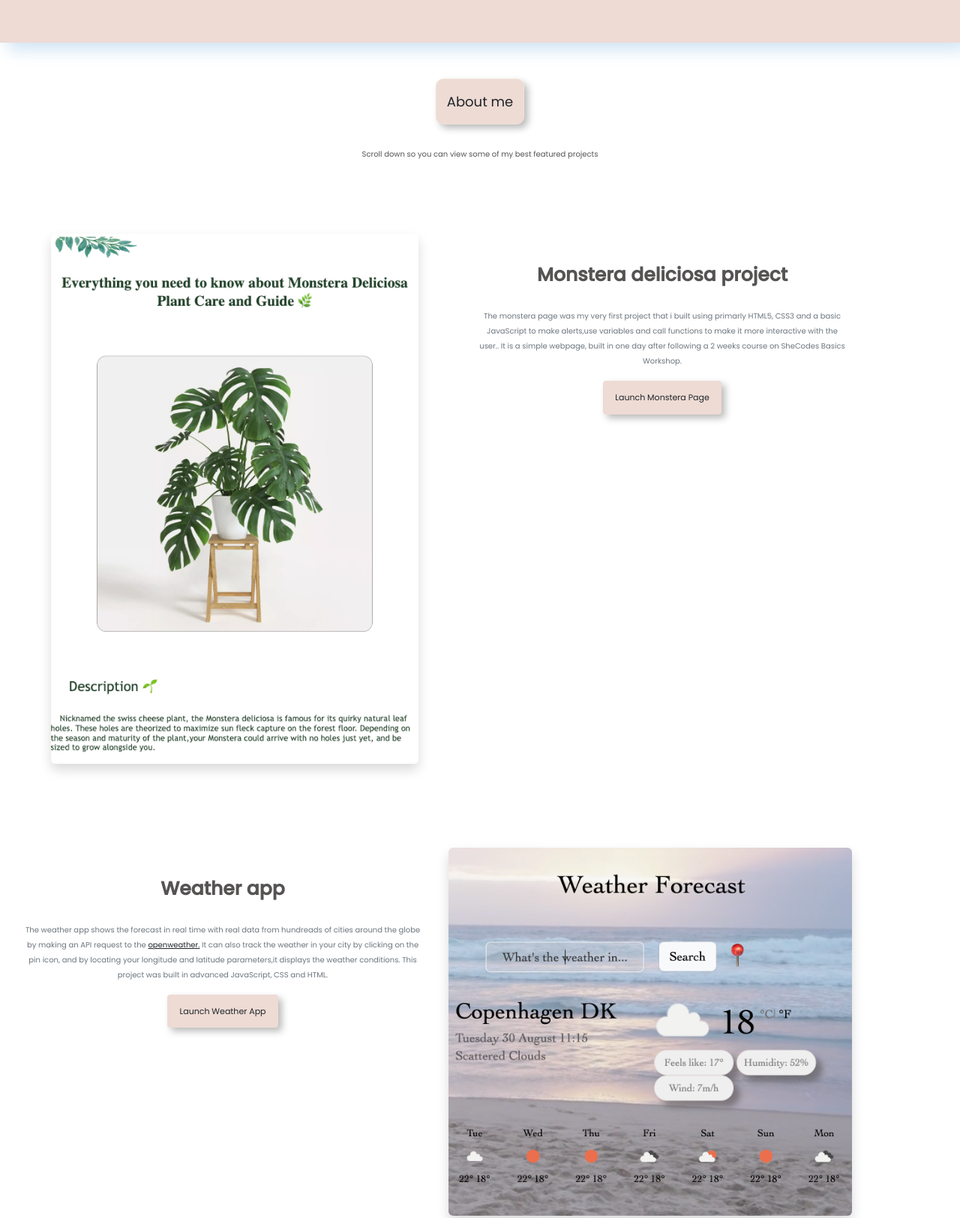
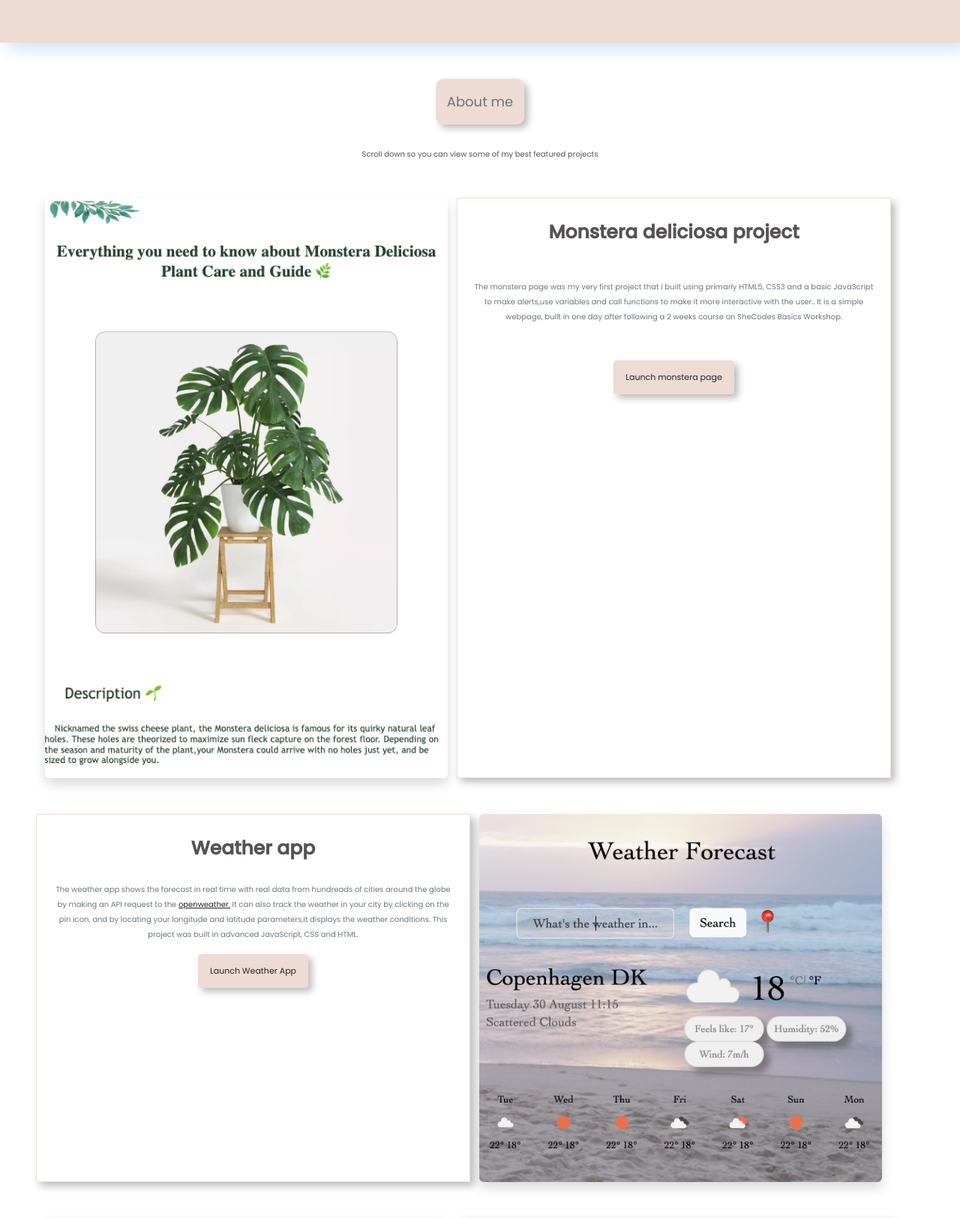
Before and after one commit to larissa1992/porfolio-project, a plain HTML site: page index.html in a window 1280 px wide. Shown: the part 438-2063 px from the top of the page at 75% size. Drawn offline with nearby package versions, Linux system fonts and the light colour scheme.

Commit message:
Margin corrections and added a border to the text

```diff
--- a/index.html
+++ b/index.html
@@ -25,8 +25,7 @@
 </head>
 
 <body>
-
-    <nav class="ms-0 mb-0 d-flex justify-content-between">
+    <nav class="ms-3 mb-0 d-flex justify-content-between">
         <a href="/">
             <img src="/images/logo.png" alt="Logo" class="logo d-none d-md-block">
             <img src="/images/logo-small.png" alt="logo-small" class="logo d-block d-md-none ms-0" width="
@@ -59,35 +58,36 @@
     </div>
 
     <div class="text-center mt-5">
-        <a href="/about.html" class="btn about-link" title="About Larissa Adina">About me
+        <a href="/about.html" class="btn about-link text-muted" title="About Larissa Adina">About me
         </a>
     </div>
-    <p class="text-center"> Scroll down so you can view some of my best featured projects </p>
-    <div class="container mt-5 ms-2">
-        <div class="row">
-            <div class="col m-5 d-none d-md-block">
+    <p class="text-center mb-5"> Scroll down so you can view some of my best featured projects </p>
+    <div class="container mt-3 ms-5">
+        <div class="row text-center">
+            <div class="col  d-none d-md-block">
                 <img src="/images/monstera.png" alt="monstera project"
                     class="img-fluid shadow rounded d-none d-sm-block" height="300" width="600">
             </div>
-            <div class="col mt-5 text-outline text-center">
+            <div class="col  text-outline">
                 <h2>Monstera deliciosa project</h2>
-                <p class="text-muted"> The monstera page was my very first project that i built using primarly
+                <p class="text-muted mt-5 ">
+                    The monstera page was my very first project that i built using primarly
                     HTML5,
                     CSS3 and a basic JavaScript to make alerts,use variables and call functions to make it more
                     interactive with the user..
                     It is a simple webpage, built in one day after following a 2 weeks course on SheCodes Basics
                     Workshop.
                 </p>
-                <div class="mt-3">
+                <div class="mt-5">
                     <a href="https://gentle-queijadas-9039b4.netlify.app/" target="_blank" class="btn btn-primary-link"
-                        title="Yoga project">Launch
-                        Monstera Page</a>
+                        title="Monstera project">Launch
+                        monstera page</a>
                 </div>
             </div>
+
         </div>
-
-        <div class="row mt-3 text-center">
-            <div class="col mt-5 text-outline">
+        <div class="row mt-5 text-center">
+            <div class="col text-outline">
                 <h2>Weather app</h2>
                 <p class="text-muted">
                     The weather app shows the forecast in real time with real data from hundreads of cities around
@@ -104,7 +104,7 @@
                         Weather App</a>
                 </div>
             </div>
-            <div class="col mt-5 d-none d-md-block">
+            <div class="col  d-none d-md-block">
                 <img src="/images/weather.png" alt="yoga project"
                     class="img-fluid weather-picture shadow rounded d-none d-sm-block">
             </div>
@@ -129,8 +129,11 @@
                 </div>
             </div>
         </div>
-        <footer class="m-5">
-            <div class="contact-box d-flex justify-content-between">
+
+        <footer class="m-4 ">
+            <hr>
+
+            <div class="contact-box mt-5 d-flex justify-content-between">
                 <div>
                     <h2 class="d-none d-md-block">Work Inquiry</h2>
                 </div>
@@ -149,6 +152,8 @@
                 <a href="https://www.facebook.com/larissa.adina" target="_blank" title="Facebook"><i
                         class="fa-brands fa-facebook"></i></a>
             </div>
+            <hr class="mt-0">
+
             <p>This project was coded by Larissa and it is <a href="https://github.com/larissa1992/porfolio-project"
                     target="_blank" class="github-link">
                     open-sourced </a>and hosted on <a href="https://rainbow-valkyrie-5d08eb.netlify.app
--- a/src/style.css
+++ b/src/style.css
@@ -80,7 +80,10 @@ nav li a {
   margin: 0;
 }
 .text-outline {
-  padding: 40px 20px;
+  padding: 30px 20px;
+  border: var(--border);
+  box-shadow: var(--box-shadow);
+  margin: 0 auto;
 }
 
 .about-link {
```
Also changed, not shown: about.html (+26 -9 lines).
